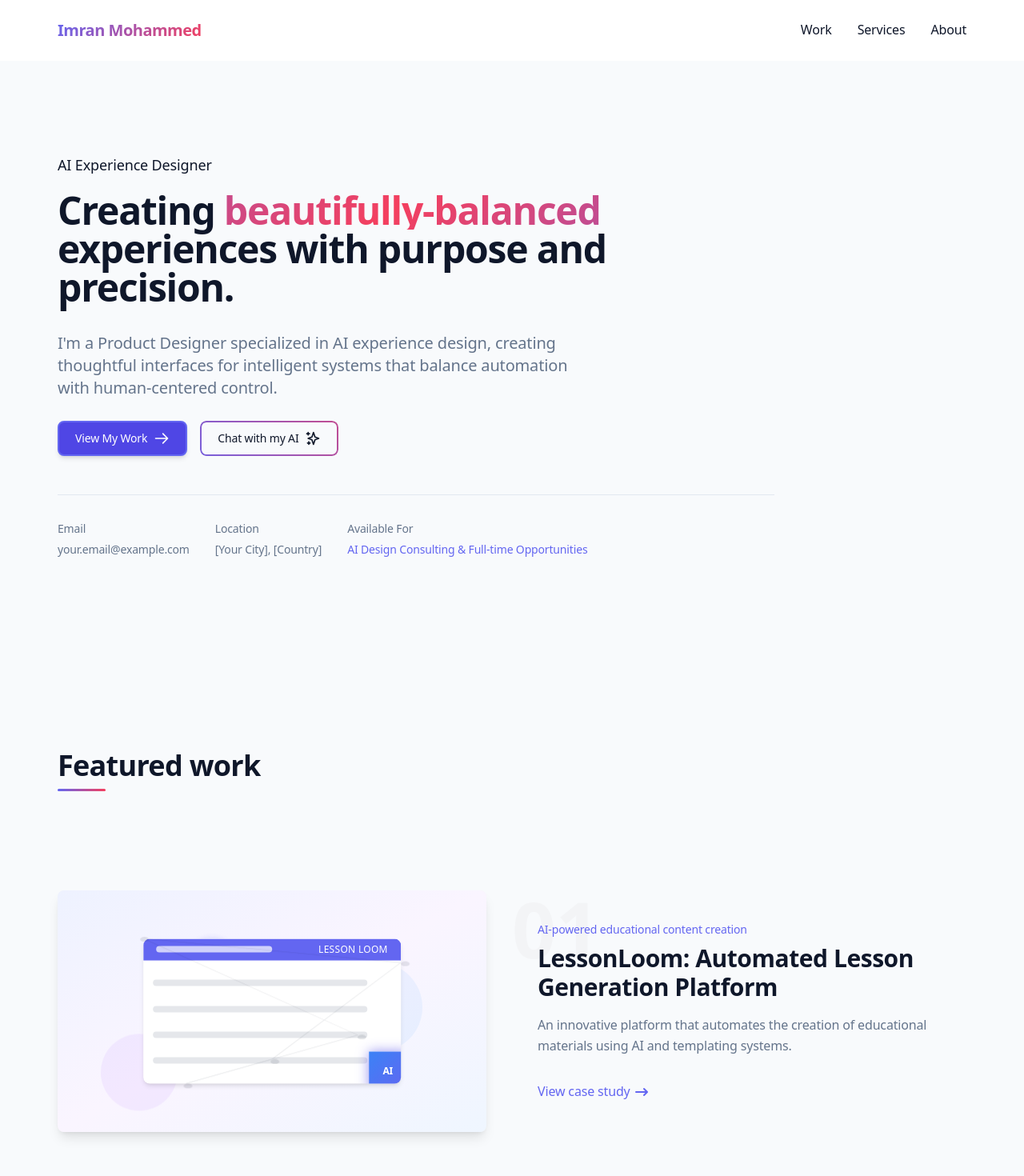
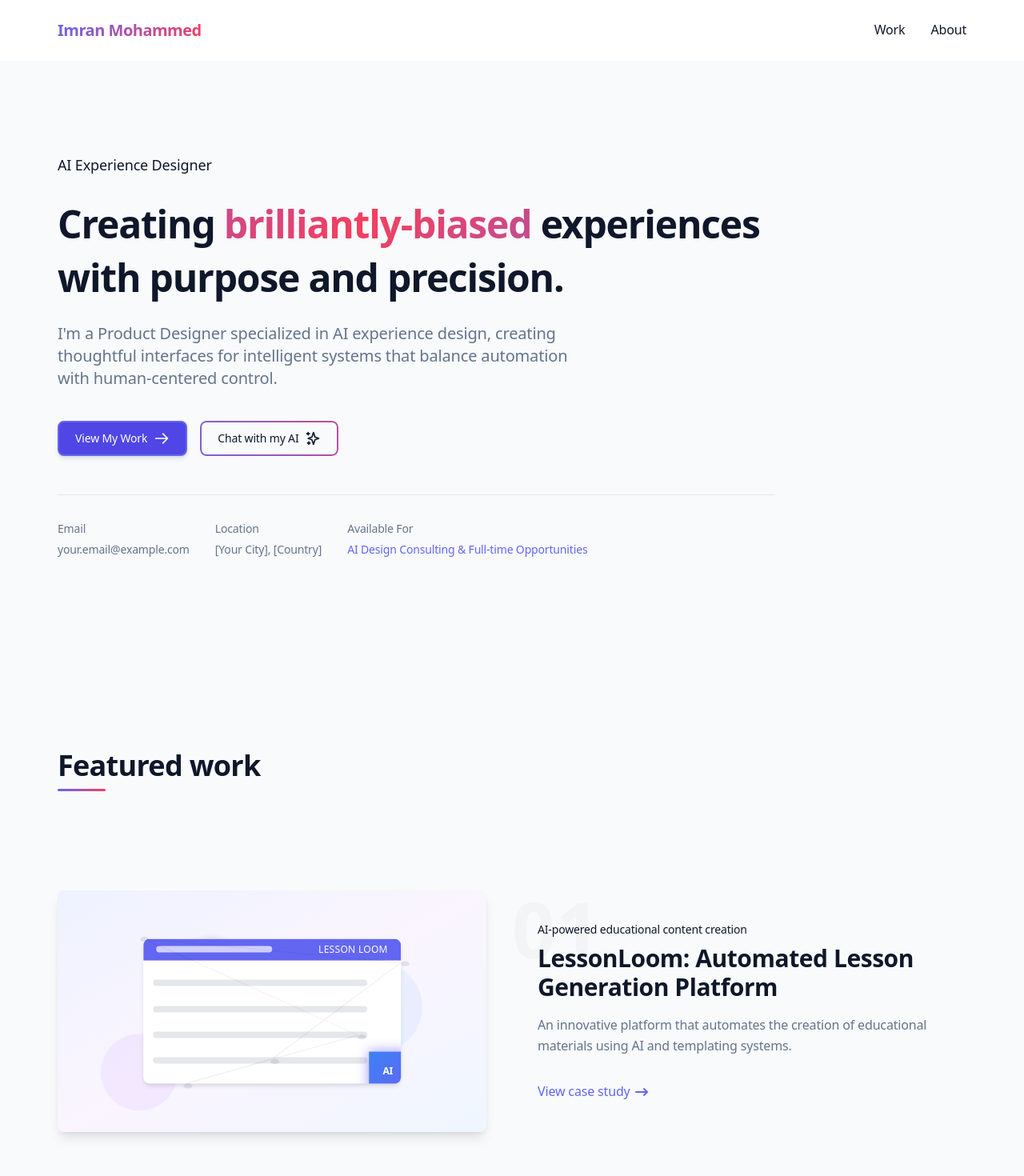
Before and after one commit to reportkaro/imranaiportfolio, a Next.js app: page / in a window 1280 px wide. Shown: the top 1470 px of the page at 80% size. Built offline with nearby package versions, Linux system fonts and the light colour scheme.

Commit message:
Enhance UI: Fix typing effect and add gradient hover animations

```diff
--- a/src/components/layout/Header.tsx
+++ b/src/components/layout/Header.tsx
@@ -6,7 +6,6 @@ import { NavItem } from '../../types';
 
 const navItems: NavItem[] = [
   { label: 'Work', href: '#work' },
-  { label: 'Services', href: '#services' },
   { label: 'About', href: '#about' }
 ];
 
@@ -41,7 +40,7 @@ const Header = () => {
       <div className="container mx-auto px-6 md:px-8 flex justify-between items-center">
         <Link
           href="/"
-          className="text-xl font-bold tracking-tight hover:text-accent transition-colors"
+          className="text-xl font-bold tracking-tight transition-all duration-300 hover:bg-gradient-to-r hover:from-accent hover:via-tertiary hover:to-accent hover:bg-[length:200%_auto] hover:bg-clip-text hover:text-transparent"
         >
           <span className="gradient-text">Imran Mohammed</span>
         </Link>
@@ -76,7 +75,7 @@ const Header = () => {
               <li key={item.href}>
                 <Link
                   href={item.href}
-                  className="link-effect text-foreground hover:text-accent transition-colors relative py-2"
+                  className="link-effect text-foreground transition-all duration-300 hover:bg-gradient-to-r hover:from-accent hover:via-tertiary hover:to-accent hover:bg-[length:200%_auto] hover:bg-clip-text hover:text-transparent relative py-2"
                 >
                   {item.label}
                 </Link>
@@ -97,7 +96,7 @@ const Header = () => {
                 <li key={item.href}>
                   <Link
                     href={item.href}
-                    className="block py-3 text-foreground hover:text-accent transition-colors"
+                    className="block py-3 text-foreground transition-all duration-300 hover:bg-gradient-to-r hover:from-accent hover:via-tertiary hover:to-accent hover:bg-[length:200%_auto] hover:bg-clip-text hover:text-transparent"
                     onClick={() => setMobileMenuOpen(false)}
                   >
                     {item.label}
--- a/src/components/sections/Hero.tsx
+++ b/src/components/sections/Hero.tsx
@@ -47,7 +47,7 @@ const Hero = () => {
   }, [isChatOpen]);
 
   // Direct toggle function
-  const toggleChat = useCallback((e: React.MouseEvent) => {
+  const toggleChat = useCallback((e?: React.MouseEvent) => {
     if (e) {
       e.preventDefault();
       e.stopPropagation();
@@ -59,10 +59,10 @@ const Hero = () => {
 
   // Text options for the animated heading
   const aiTextOptions = [
+    "AI-enhanced",
     "brilliantly-biased",
     "beautifully-balanced",
-    "future-fluent",
-    "AI-enhanced"
+    "future-fluent"
   ];
 
   return (
--- a/src/components/sections/Projects.tsx
+++ b/src/components/sections/Projects.tsx
@@ -145,8 +145,8 @@ const Projects = () => {
                   </span>
 
                   <div className="relative">
-                    <span className="inline-block text-accent mb-2 text-sm font-medium">{project.tagline}</span>
-                    <h3 className="text-2xl md:text-3xl font-bold mb-4 group-hover:text-accent transition-colors">{project.title}</h3>
+                    <span className="inline-block mb-2 text-sm font-medium transition-all duration-300 group-hover:bg-gradient-to-r group-hover:from-accent group-hover:via-tertiary group-hover:to-accent group-hover:bg-[length:200%_auto] group-hover:bg-clip-text group-hover:text-transparent">{project.tagline}</span>
+                    <h3 className="text-2xl md:text-3xl font-bold mb-4 transition-all duration-300 group-hover:bg-gradient-to-r group-hover:from-accent group-hover:via-tertiary group-hover:to-accent group-hover:bg-[length:200%_auto] group-hover:bg-clip-text group-hover:text-transparent">{project.title}</h3>
                     <p className="text-muted mb-8 leading-relaxed">{project.description}</p>
 
                     <div className="inline-flex items-center font-medium text-accent group-hover:text-accent/80 transition-colors">
--- a/src/components/sections/hero/HeroHeading.tsx
+++ b/src/components/sections/hero/HeroHeading.tsx
@@ -86,12 +86,12 @@ const HeroHeading = ({ isVisible, aiTextOptions }: HeroHeadingProps) => {
         ref={elementRef}
       >
         <h1
-          className={`text-3xl md:text-4xl lg:text-5xl font-bold mb-6 md:mb-8 leading-tight tracking-tight transition-all duration-700 ${
+          className={`text-3xl md:text-4xl lg:text-5xl font-bold mb-6 md:mb-8 leading-relaxed tracking-tight transition-all duration-700 ${
             isVisible ? 'translate-y-0 opacity-100' : 'translate-y-6 opacity-0'
           }`}
         >
           <span className="inline">Creating{" "}</span>
-          <span className="relative inline-block" style={{ minWidth: "260px" }}>
+          <span className="relative inline-block" style={{ minWidth: "260px", minHeight: "70px", paddingBottom: "10px" }}>
             <span
               ref={gradientTextRef}
               style={{
@@ -102,7 +102,9 @@ const HeroHeading = ({ isVisible, aiTextOptions }: HeroHeadingProps) => {
                 color: 'transparent',
                 display: 'inline-block',
                 position: 'relative',
-                animation: 'gradientFlow 6s ease infinite'
+                animation: 'gradientFlow 6s ease infinite',
+                lineHeight: '1.2',
+                paddingBottom: '4px'
               }}
             >
               {currentText}
```
